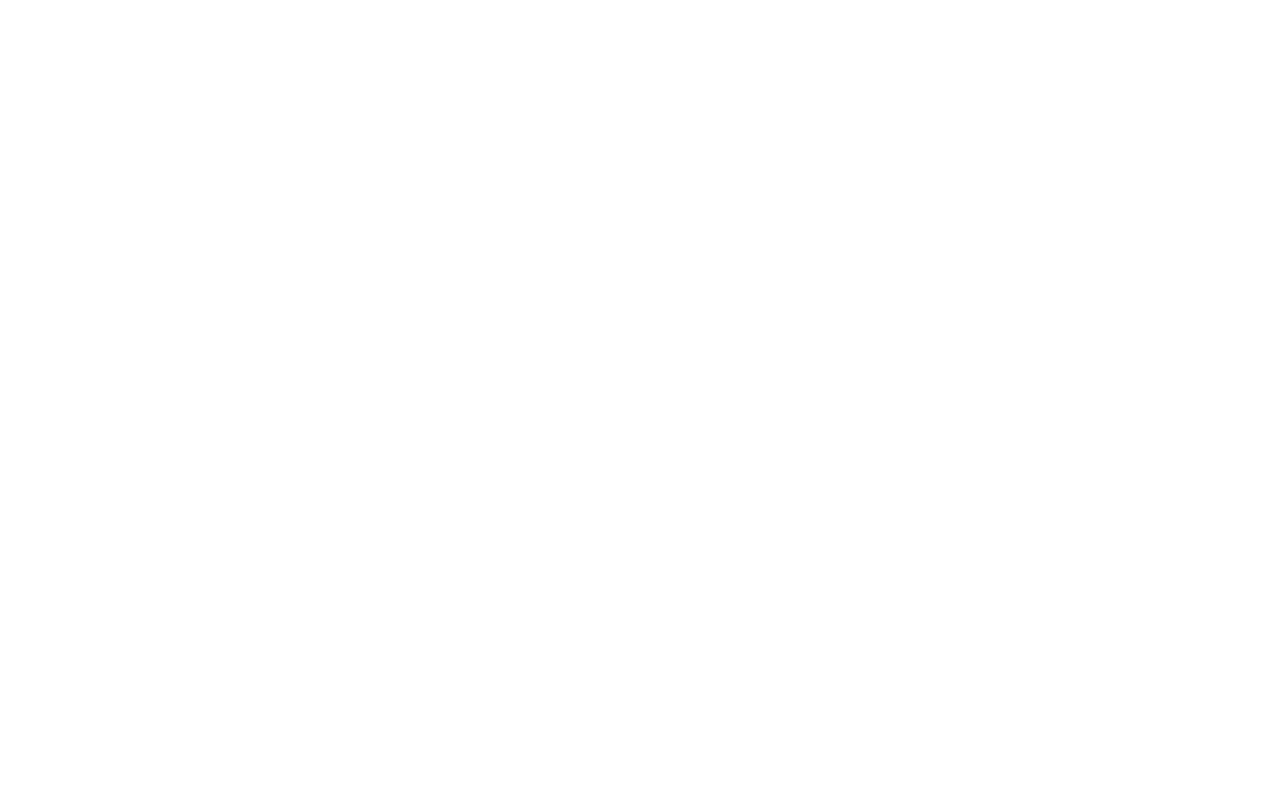
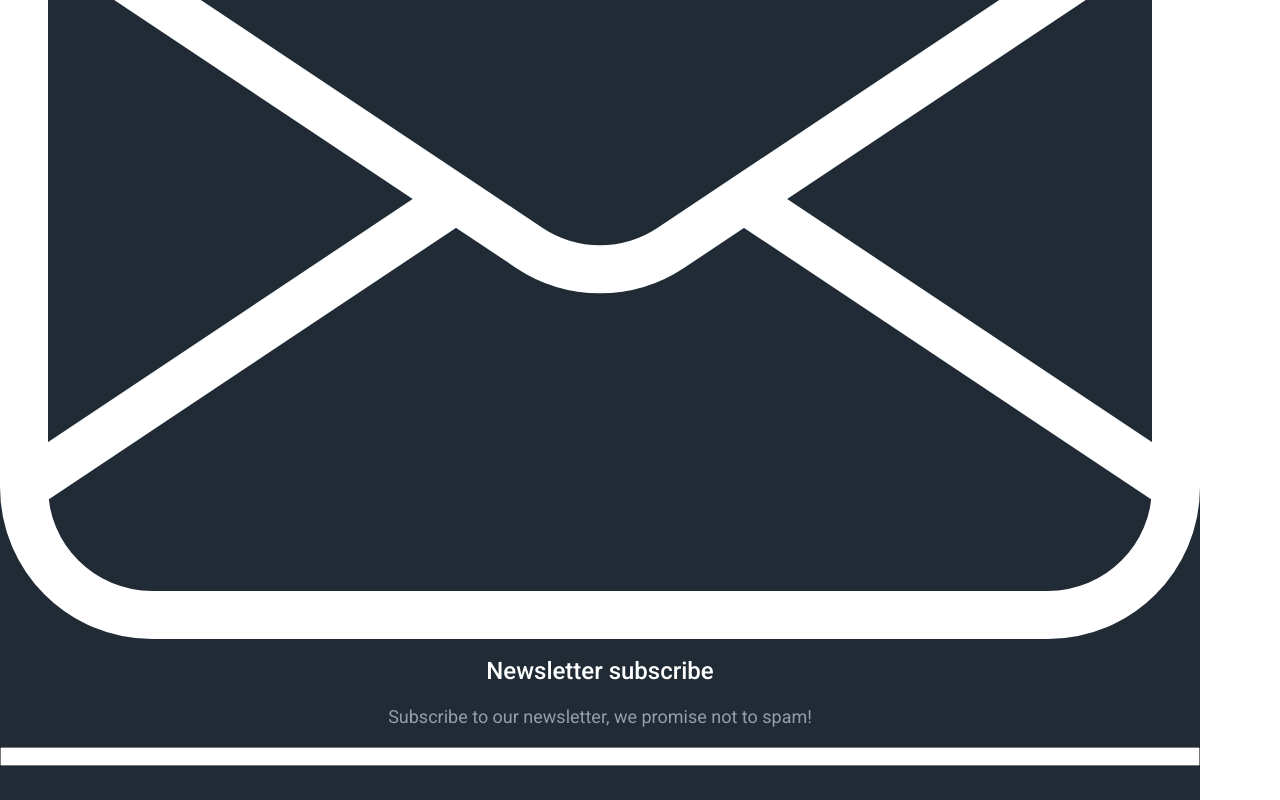
Before and after one commit to Taraskiiin/stripe-property-react, a React (Vite) app: page / in a window 1280 px wide. Shown: the part 4204-5004 px from the top of the page. Before the commit the page ends 3720 px from the top, so only its background shows below. Built offline with nearby package versions, Linux system fonts and the light colour scheme.

Commit message:
fix: fixed top-footer-part

```diff
--- a/src/components/organisms/FooterTopPart.tsx
+++ b/src/components/organisms/FooterTopPart.tsx
@@ -4,12 +4,33 @@
 	display: flex;
 	flex-direction: column;
 	gap: 16px;
+
+	h3 {
+		font-style: normal;
+		font-weight: 500;
+		font-size: 24px;
+		line-height: 32px;
+		text-align: center;
+		color: var(--white);
+	}
+
+	p {
+		font-style: normal;
+		font-weight: 400;
+		font-size: 18px;
+		line-height: 28px;
+		text-align: center;
+		color: var(--secondaryLight);
+	}
 `;
 
 export default function FooterTopPart() {
 	return (
 		<FooterTopPartStyled>
 			<img alt='email-icon' src='assets/icons/email-icon.svg' />
+			<h3>Newsletter subscribe</h3>
+			<p>Subscribe to our newsletter, we promise not to spam!</p>
+			<input type='email' />
 		</FooterTopPartStyled>
 	);
 }
--- a/src/components/templates/Footer.tsx
+++ b/src/components/templates/Footer.tsx
@@ -1,3 +1,4 @@
+import FooterTopPart from '../organisms/FooterTopPart';
 import styled from 'styled-components';
 
 const FooterStyled = styled.footer`
@@ -7,5 +8,9 @@
 `;
 
 export default function Footer() {
-	return <FooterStyled>Footer</FooterStyled>;
+	return (
+		<FooterStyled>
+			<FooterTopPart />
+		</FooterStyled>
+	);
 }
```
